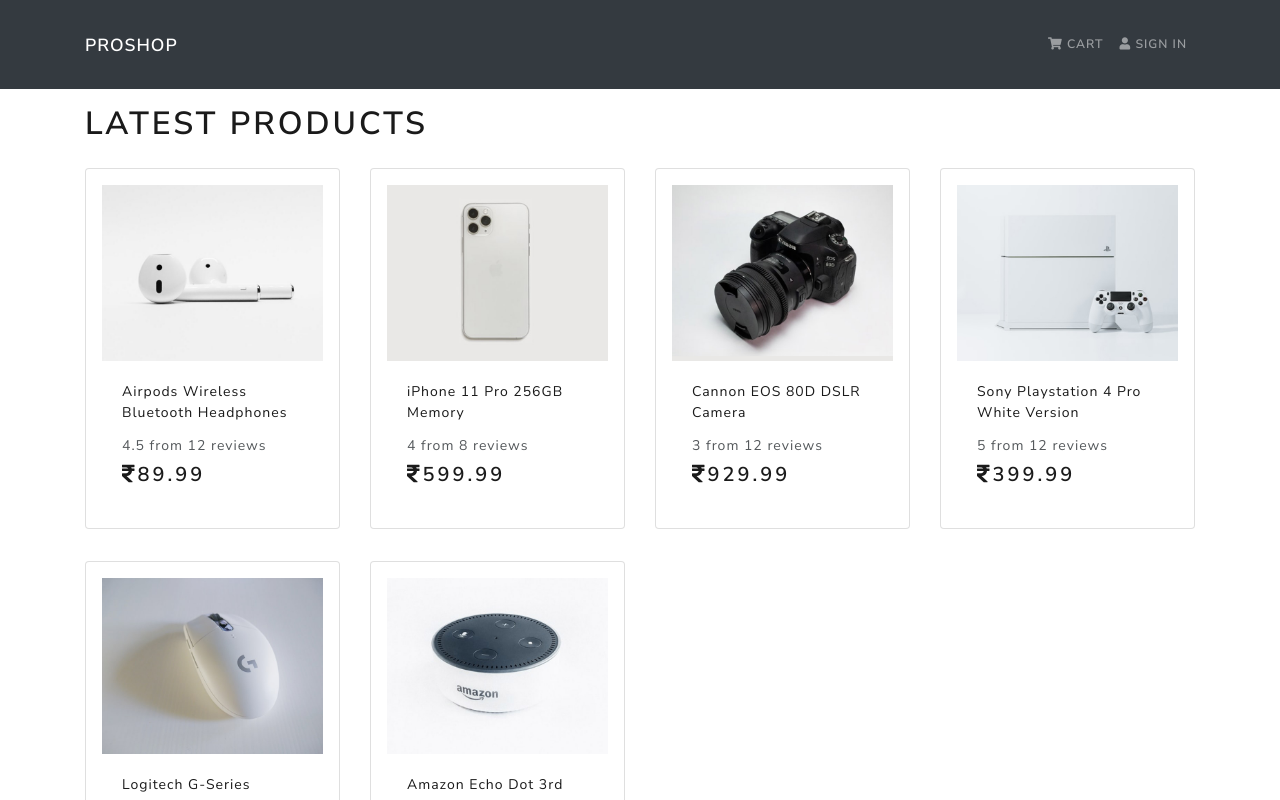
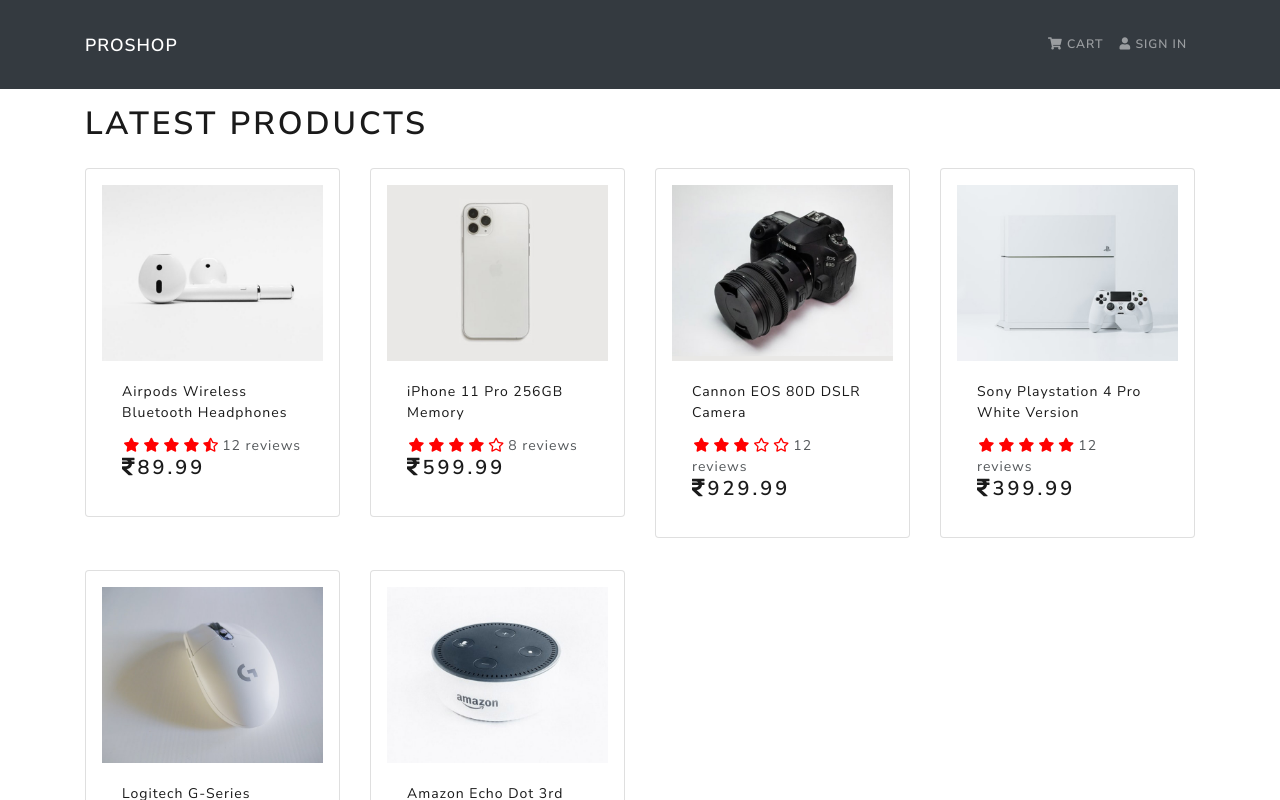
Before and after one commit to dhruvsingh510/proshop, a React (Create React App) app in the folder frontend/: page / in a window 1280 px wide. Shown: the top 800 px of the page. Built offline with nearby package versions, Linux system fonts and the light colour scheme.

Commit message:
adding rating stars

```diff
--- a/frontend/public/index.html
+++ b/frontend/public/index.html
@@ -18,6 +18,7 @@
       integrity="sha512-+4zCK9k+qNFUR5X+cKL9EIR+ZOhtIloNl9GIKS57V1MyNsYpYcUrUeQc9vNfzsWfV28IaLL3i96P9sdNyeRssA=="
       crossorigin="anonymous"
     />
+
     <title>Welcome to ProShop</title>
   </head>
 
--- a/frontend/src/components/Product.js
+++ b/frontend/src/components/Product.js
@@ -1,5 +1,6 @@
 import React from 'react'
 import { Card } from 'react-bootstrap'
+import Rating from './Rating'
 
 const Product = ({ product }) => {
   return (
@@ -16,13 +17,14 @@
         </a>
 
         <Card.Text as="div">
-          <div>
-            {product.rating} from {product.numReviews} reviews
-          </div>
+          <Rating
+            value={product.rating}
+            text={`${product.numReviews} reviews`}
+          ></Rating>
         </Card.Text>
 
         <Card.Text as="h4">
-          <i className="fas fa-rupee-sign py-2"></i>
+          <i className="fas fa-rupee-sign"></i>
           {product.price}
         </Card.Text>
       </Card.Body>
--- /dev/null
+++ b/frontend/src/components/Rating.js
@@ -0,0 +1,87 @@
+import React from 'react'
+import PropTypes from 'prop-types'
+
+const Rating = ({ value, text, color }) => {
+  return (
+    <div className="rating">
+      <span>
+        <i
+          style={{ color }}
+          className={
+            value >= 1
+              ? 'fas fa-star'
+              : value >= 0.5
+              ? 'fas fa-star-half-alt'
+              : 'far fa-star'
+          }
+        ></i>
+      </span>
+
+      <span>
+        <i
+          style={{ color }}
+          className={
+            value >= 2
+              ? 'fas fa-star'
+              : value >= 1.5
+              ? 'fas fa-star-half-alt'
+              : 'far fa-star'
+          }
+        ></i>
+      </span>
+
+      <span>
+        <i
+          style={{ color }}
+          className={
+            value >= 3
+              ? 'fas fa-star'
+              : value >= 2.5
+              ? 'fas fa-star-half-alt'
+              : 'far fa-star'
+          }
+        ></i>
+      </span>
+
+      <span>
+        <i
+          style={{ color }}
+          className={
+            value >= 4
+              ? 'fas fa-star'
+              : value >= 3.5
+              ? 'fas fa-star-half-alt'
+              : 'far fa-star'
+          }
+        ></i>
+      </span>
+
+      <span>
+        <i
+          style={{ color }}
+          className={
+            value >= 5
+              ? 'fas fa-star'
+              : value >= 4.5
+              ? 'fas fa-star-half-alt'
+              : 'far fa-star'
+          }
+        ></i>
+      </span>
+
+      <span>{text ? text : ''}</span>
+    </div>
+  )
+}
+
+Rating.defaultProps = {
+  color: 'red'
+}
+
+Rating.propTypes = {
+  value: PropTypes.number.isRequired,
+  text: PropTypes.string.isRequired,
+  color: PropTypes.string
+}
+
+export default Rating
--- a/frontend/src/index.css
+++ b/frontend/src/index.css
@@ -1,3 +1,11 @@
 main {
   min-height: 80vh;
 }
+
+h3 {
+  padding: 1rem 0rem;
+}
+
+.rating span {
+  margin: 0.1rem;
+}
--- a/frontend/src/screens/HomeScreen.js
+++ b/frontend/src/screens/HomeScreen.js
@@ -9,7 +9,7 @@
       <h1>Latest Products</h1>
       <Row>
         {products.map((product) => (
-          <Col sm={12} md={6} lg={4} xl={3}>
+          <Col key={product._id} sm={12} md={6} lg={4} xl={3}>
             <Product product={product} />
           </Col>
         ))}
```
Also changed, not shown: package.json (line endings or trailing spaces), 1 other file (tests, documents, lock files or other folders).
